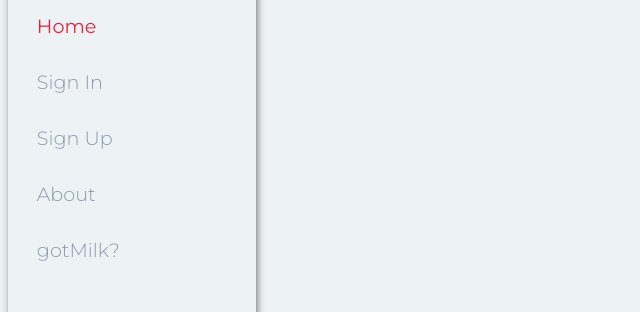
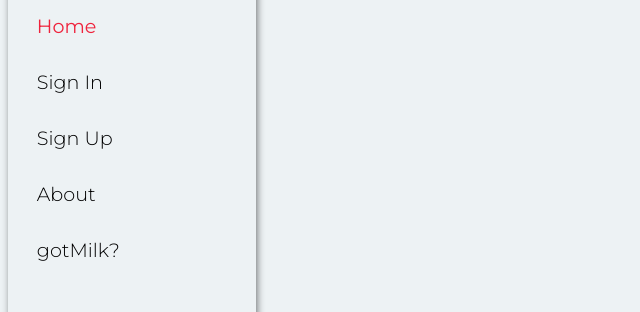
Before and after one commit to Lucidreline/cat-blog, a React (Create React App) app: page / in a window 1280 px wide. Shown: the part 185-497 px from the top of the page, without its empty margins (0-640 px from the left). Built offline with nearby package versions, Linux system fonts and the light colour scheme; no server answers.

Commit message:
NavBar links now work.

```diff
--- a/src/components/nav/nav.component.jsx
+++ b/src/components/nav/nav.component.jsx
@@ -1,26 +1,44 @@
-import React from "react"
+import React from "react";
+import { Link } from "react-router-dom";
 
-import "./nav.styles.scss"
+import "./nav.styles.scss";
 
 const Nav = () => {
   return (
-    <div className='nav-bar-container'>
-      <nav id='nav-bar'>
-        <div id='logo-container'>
-          <h1 id='logo'>CB</h1>
+    <div className="nav-bar-container">
+      <nav id="nav-bar">
+        <div id="logo-container">
+          <h1 id="logo">CB</h1>
         </div>
-        <div className='nav-links'>
+        <div className="nav-links">
           <ul>
-            <li className='active-link'>Home</li>
-            <li>Sign In</li>
-            <li>Sign Up</li>
-            <li>About</li>
-            <li>gotMilk?</li>
+            <li className="active-link">
+              <Link to="/">Home</Link>
+            </li>
+            <li>
+              <Link to="/signin">Sign In</Link>
+            </li>
+            <li>
+              <Link to="/signup">Sign Up</Link>
+            </li>
+            <li>
+              <Link to="/about">About</Link>
+            </li>
+            <li>
+              <Link
+                to={{
+                  pathname: "https://manuelc.me",
+                }}
+                target="_blank"
+              >
+                gotMilk?
+              </Link>
+            </li>
           </ul>
         </div>
       </nav>
     </div>
-  )
-}
+  );
+};
 
-export default Nav
+export default Nav;
--- a/src/components/nav/nav.styles.scss
+++ b/src/components/nav/nav.styles.scss
@@ -27,7 +27,7 @@
           font-weight: 300;
           color: $color-main-grey;
 
-          &.active-link {
+          &.active-link a {
             color: $color-main-red;
             font-weight: 500;
           }
```
